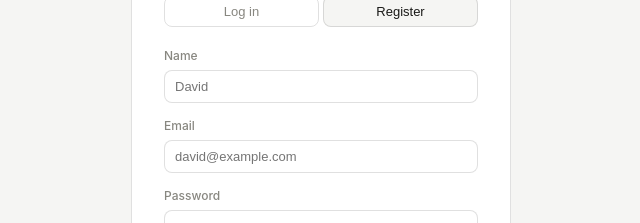
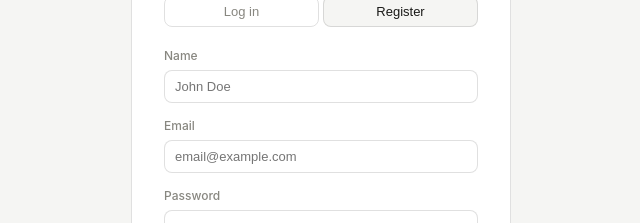
Before and after one commit to Dave92117/divelog-api, a React (Vite) app in the folder client/: page /login in a window 1280 px wide. Both pictures are taken after a click on the button "Register". Shown: the part 285-508 px from the top of the page, without its empty margins (319-959 px from the left). Built offline with nearby package versions, Linux system fonts and the light colour scheme; no server answers.

Commit message:
edited placeholder value

```diff
--- a/client/src/pages/Login.jsx
+++ b/client/src/pages/Login.jsx
@@ -58,12 +58,12 @@ export default function Login() {
           {mode === 'register' && (
             <div className="form-group">
               <label className="form-label">Name</label>
-              <input value={name} onChange={e => setName(e.target.value)} placeholder="David" required />
+              <input value={name} onChange={e => setName(e.target.value)} placeholder="John Doe" required />
             </div>
           )}
           <div className="form-group">
             <label className="form-label">Email</label>
-            <input type="email" value={email} onChange={e => setEmail(e.target.value)} placeholder="david@example.com" required />
+            <input type="email" value={email} onChange={e => setEmail(e.target.value)} placeholder="email@example.com" required />
           </div>
           <div className="form-group">
             <label className="form-label">Password</label>
```
